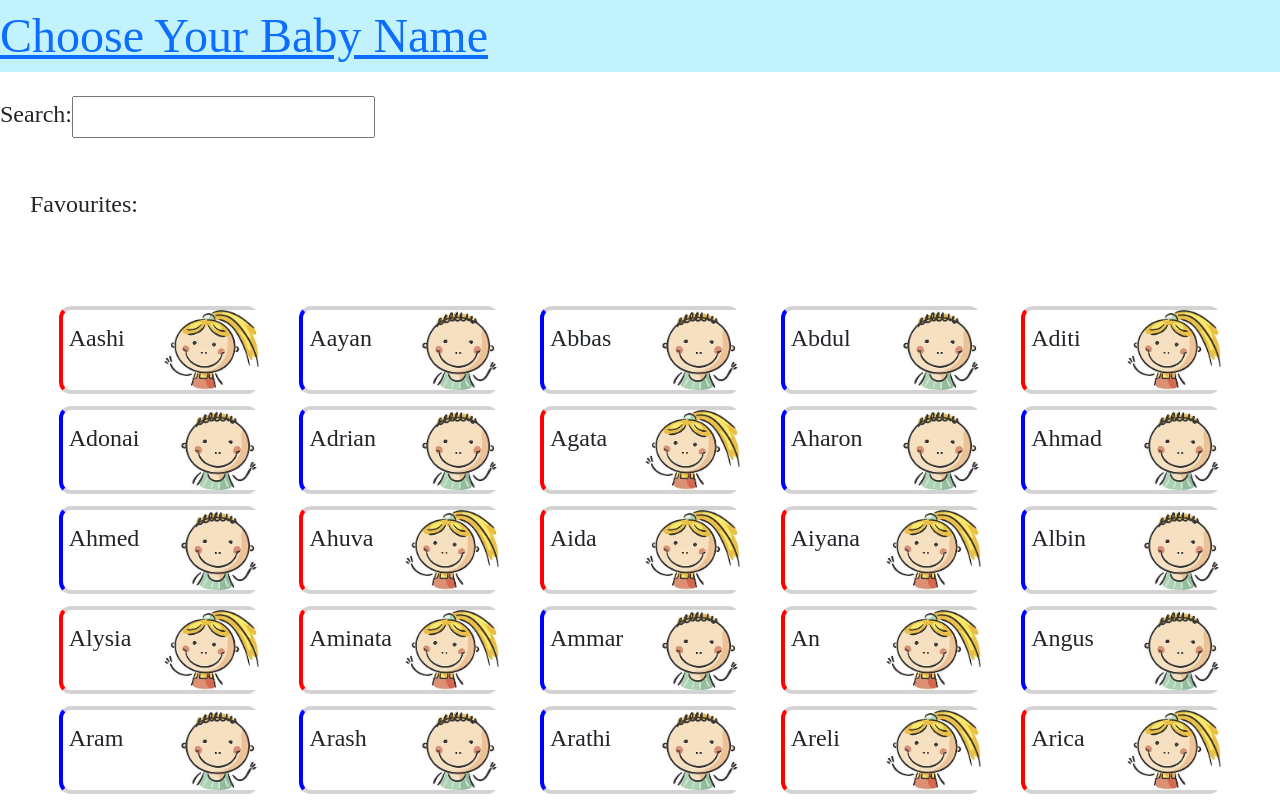
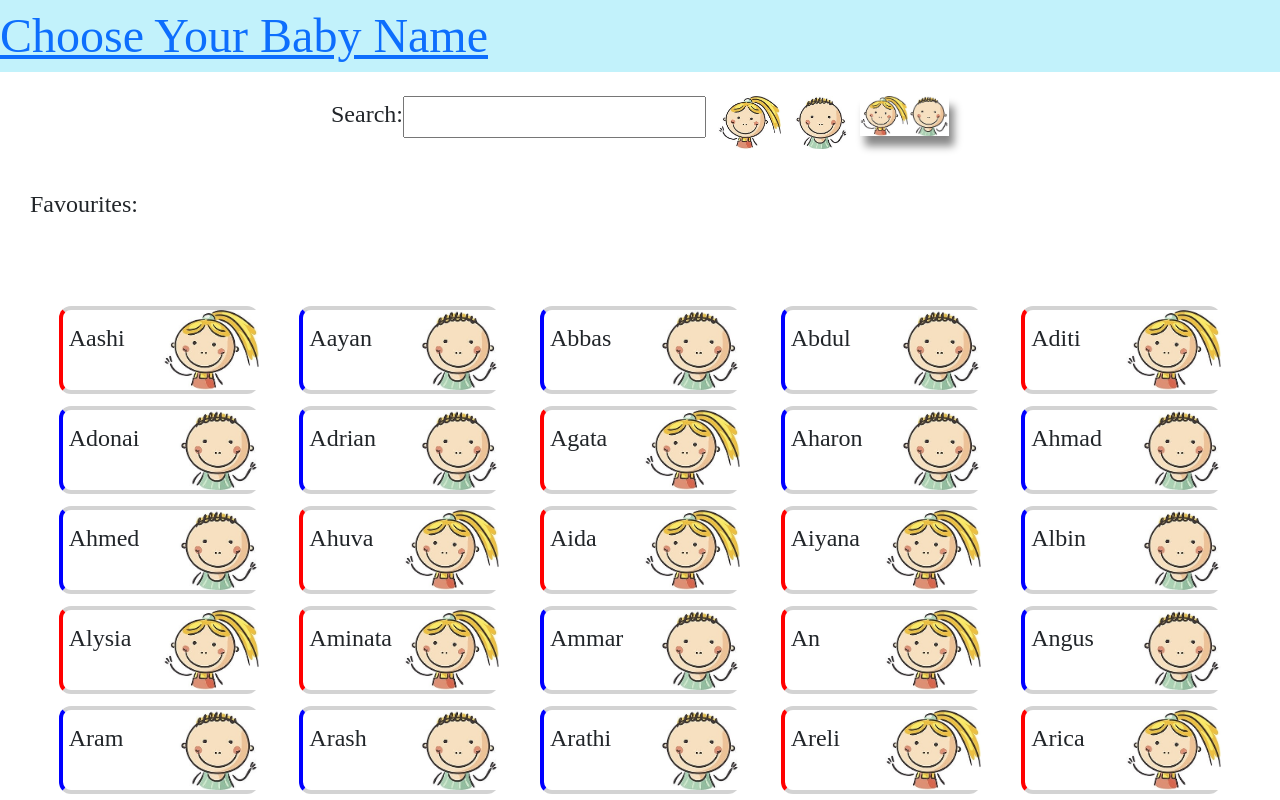
Before and after one commit to smkamaldar/baby-names-react, a React (Create React App) app: page / in a window 1280 px wide. Shown: the top 800 px of the page. Built offline with nearby package versions, Linux system fonts and the light colour scheme; a web font is replaced by a local one.

Commit message:
level4 , filter by gender has been done

```diff
--- a/src/BabyNames.js
+++ b/src/BabyNames.js
@@ -3,6 +3,7 @@ import babyNamesData from "./babyNamesData.json";
 import Baby from "./Baby";
 import SearchBar from './SearchBar';
 import FavouriteBaby from "./FavouriteBaby";
+import FilterBabies from "./FilterBabies";
 
 const sortBabies = (babies) => {
   // we need to make copy of the array,beacuse it is call by refrence
@@ -49,12 +50,35 @@ function BabyNames() {
     setFavouriteBabies(filtedeFavourites)
   }
 
+  const handleFilterClick = (type) => {
+    switch (type) {
+      case "Girl":
+        const filteredGirls = babyNamesData.filter(baby => {
+          return baby.sex === "f"
+        })
+        setBabyNames(filteredGirls);
+        break;
+      case "Boy":
+        const filteredBoys = babyNamesData.filter(baby => {
+          return baby.sex === "m"
+        })
+        setBabyNames(filteredBoys)
+        break
+      case "All":
+        setBabyNames(sortBabies(babyNamesData))
+        break;
+    }
+  }
+
   return (
     <div className="d-flex flex-column ">
       <div>
-        <div className=" d-flex justify-content-evenly col-3 ">
-          <p className="">Search: </p>
-          <SearchBar onSearch={search} />
+        <div className=" d-flex justify-content-center ">
+          <div className="d-flex">
+            <p >Search: </p>
+            <SearchBar onSearch={search} />
+          </div>
+          <FilterBabies onFilterClick={handleFilterClick} />
         </div>
         <div className="m-3 p-1 d-flex" >
           <p className="">Favourites:</p>
--- /dev/null
+++ b/src/FilterBabies.js
@@ -0,0 +1,20 @@
+
+import React from 'react';
+import boyIcon from "./images/boyIcon.png";
+import girlIcon from "./images/girlIcon.png";
+
+function FilterBabies(props) {
+    const { onFilterClick } = props
+    return (
+        <div className="d-flex  align-items-start">
+            <img style={{ height: 53 }} alt="girl" src={girlIcon} className="ms-2 me-2" onClick={() => onFilterClick("Girl")} />
+            <img style={{ height: 53 }} alt="boy" src={boyIcon} className="me-2 " onClick={() => onFilterClick("Boy")} />
+            <div style={{ boxShadow: "5px 10px 8px #888888" }}>
+                <img style={{ height: 40 }} alt="both" src={girlIcon} className="" onClick={() => onFilterClick("All")} />
+                <img style={{ height: 40 }} alt="both" src={boyIcon} className="" onClick={() => onFilterClick("All")} />
+            </div>
+        </div>
+    )
+}
+
+export default FilterBabies
--- a/src/SearchBar.js
+++ b/src/SearchBar.js
@@ -11,7 +11,7 @@ function SearchBar(props) {
     }
     return (
         <div>
-            <input className="border border-3 shadow rounded" className="text" value={searchPhrase}
+            <input className="border border-3 shadow rounded m-2" className="text" value={searchPhrase}
             onChange={handleSearch}></input>
         </div>
     )
```
